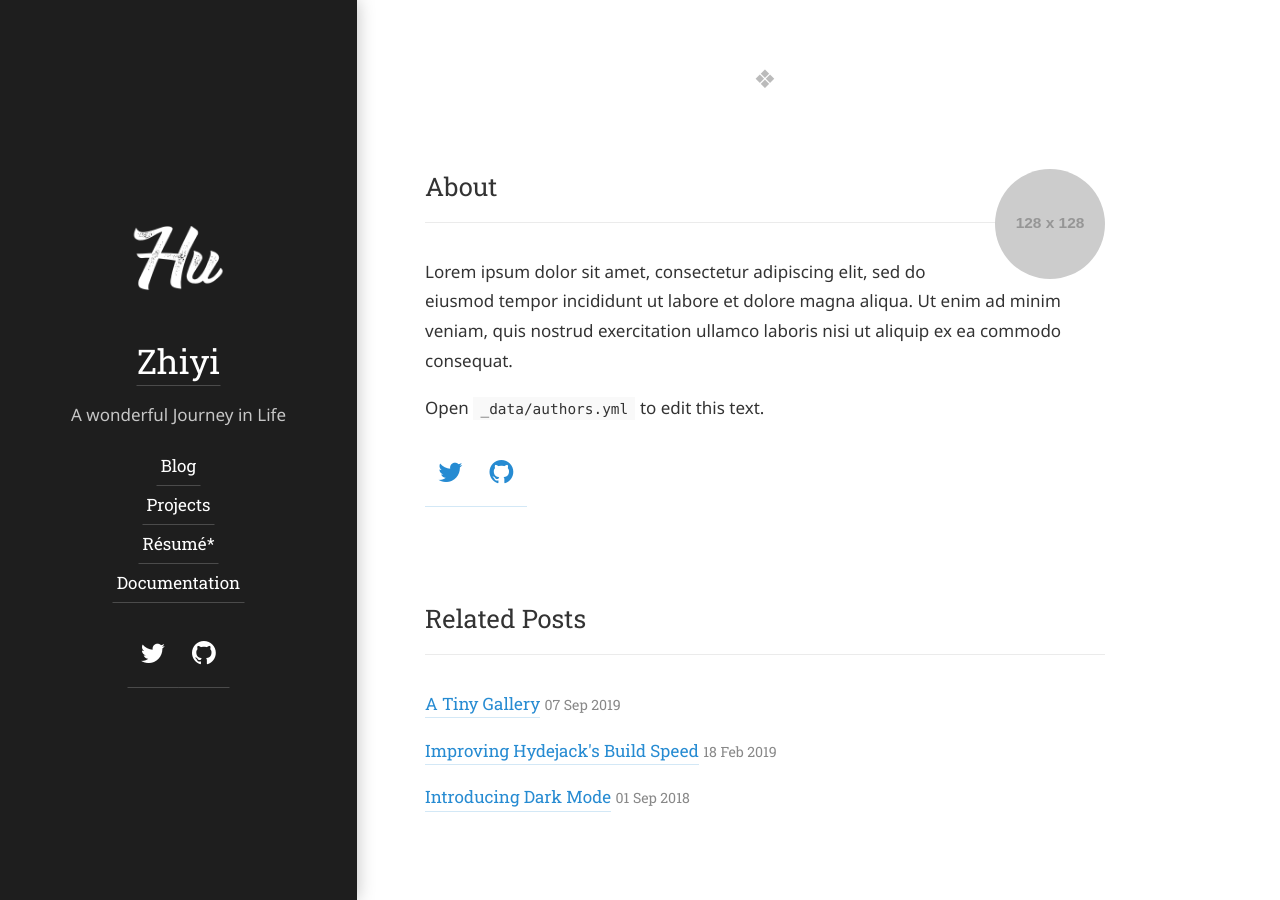
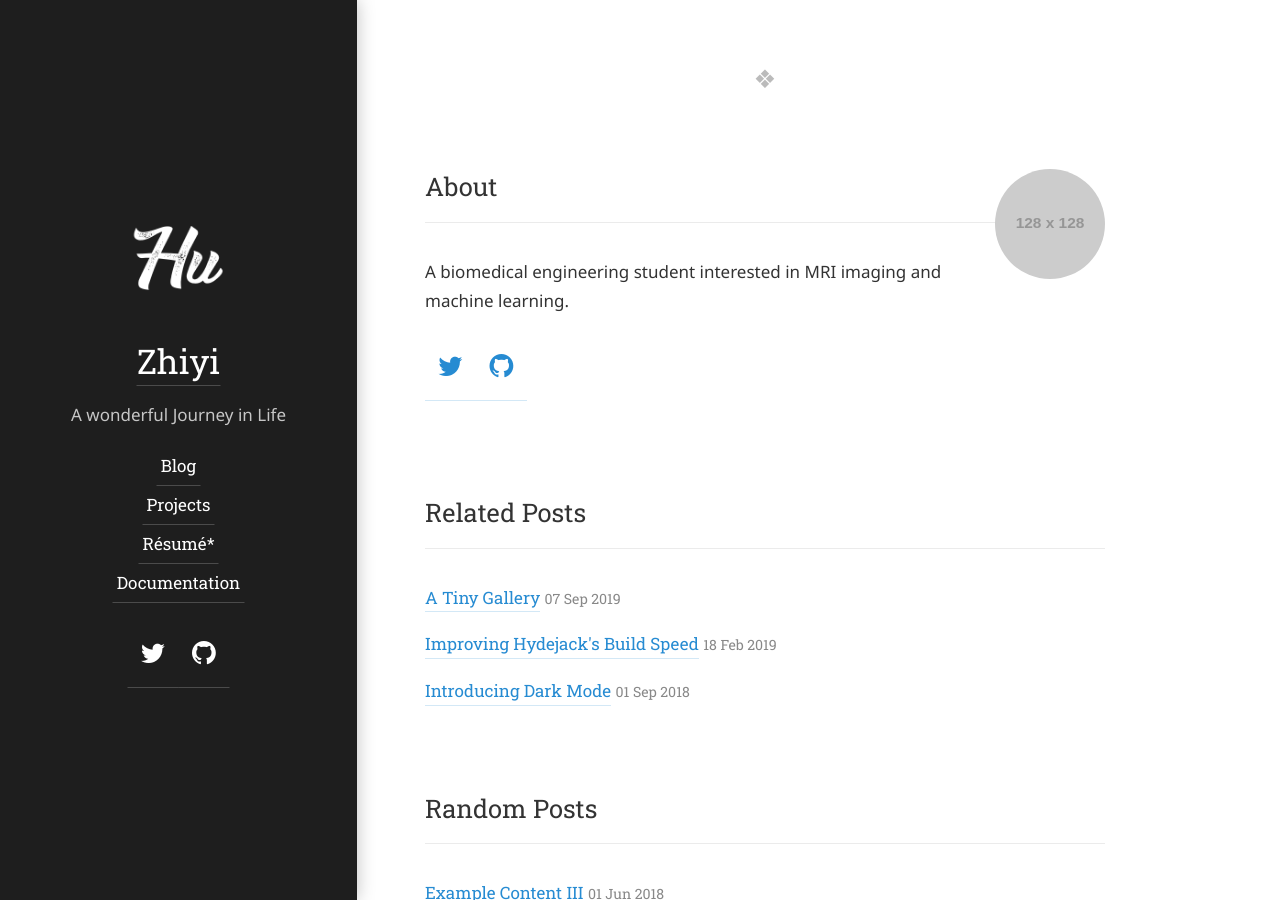
Before and after one commit to JacquelineHu/JacquelinHu.github.io, a Jekyll site: the page built from hydejack/_posts/2016-09-17-the-fast-one.md, in a window 1280 px wide and 900 px high, scrolled down 1711 px. Built offline with Jekyll 4.4.1, drawn with Linux system fonts in a browser that asks for light colours; some web fonts are replaced.

Commit message:
Update authors.yml

```diff
--- a/_data/authors.yml
+++ b/_data/authors.yml
@@ -2,17 +2,14 @@
 # Must be the same as `author` in `_config.yml`.
 # Change `author1` to your shortname.
 author1:
-  name:              <firstname> <lastname>
-  email:             <mail@domain.tld>
+  name:              <Zhiyi> <Hu>
+  email:             <536485210@qq.com>
 
   # Used at the bottom of each page and at the top of the `about` layout
   # Markdown enabled, can use multiple paragraphs (enabled by `|`)
   about:             |
-    Lorem ipsum dolor sit amet, consectetur adipiscing elit,
-    sed do eiusmod tempor incididunt ut labore et dolore magna aliqua.
-    Ut enim ad minim veniam, quis nostrud exercitation ullamco laboris nisi ut aliquip ex ea commodo consequat.
+    A biomedical engineering student interested in MRI imaging and machine learning.
 
-    Open `_data/authors.yml` to edit this text.
 
   # This photo will be used in the about section
   picture:
```
